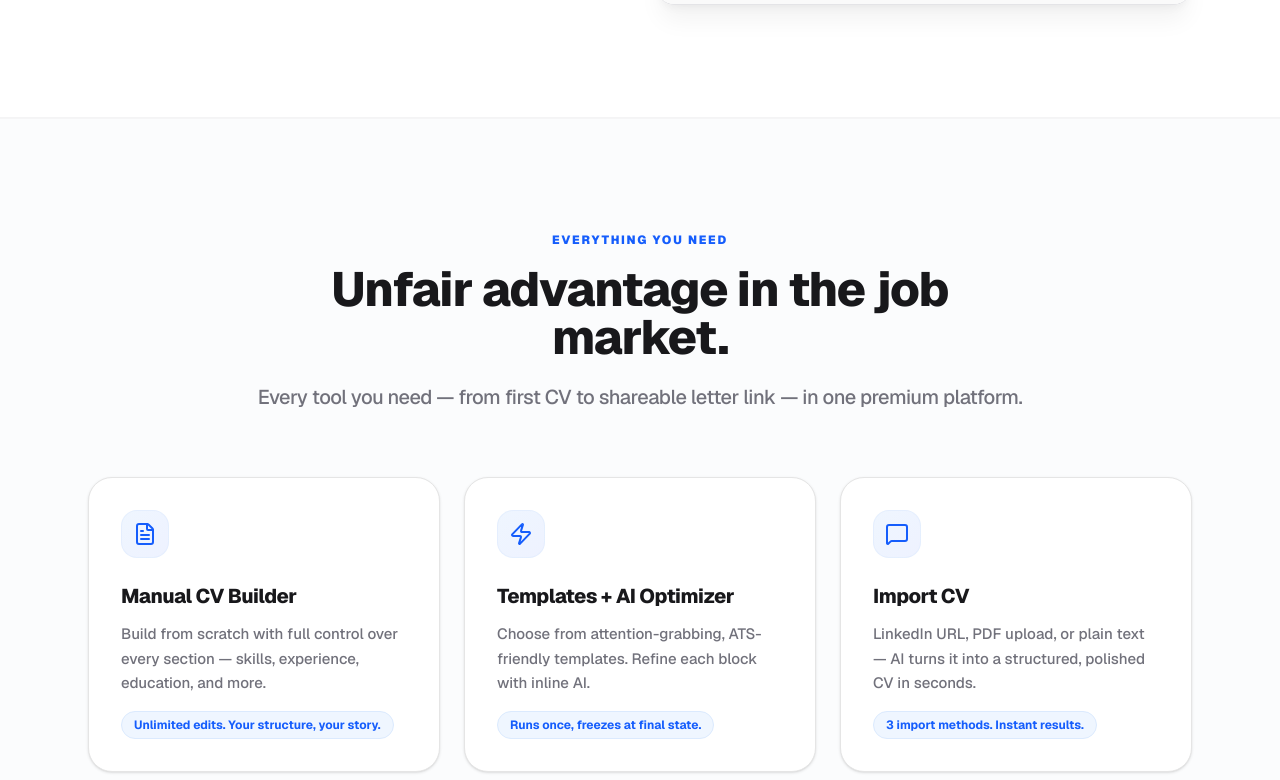
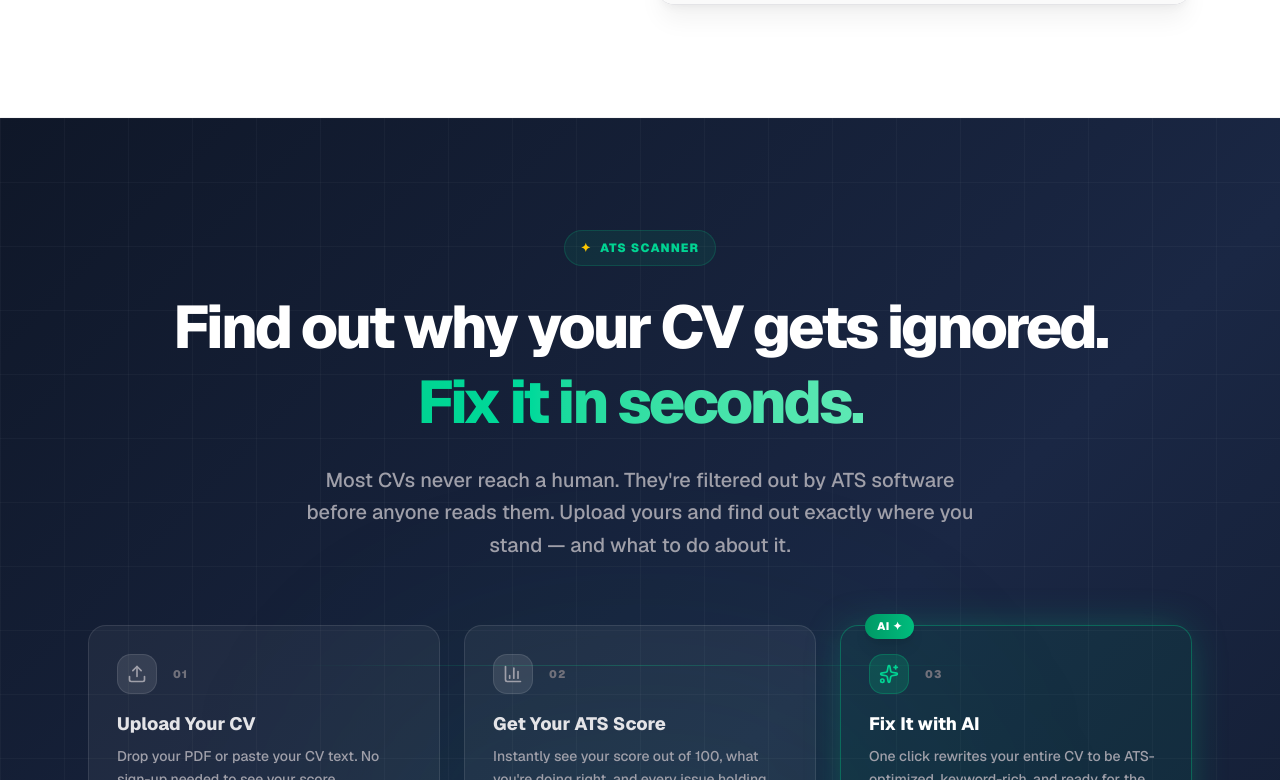
Before and after one commit to Cinarezici/cv, a Next.js app: page / in a window 1280 px wide. Shown: the part 1580-2360 px from the top of the page. Built offline with nearby package versions, Linux system fonts and the light colour scheme.

Commit message:
feat: move ATS Scanner section between demo strip and feature grid

```diff
--- a/src/app/page.tsx
+++ b/src/app/page.tsx
@@ -386,7 +386,10 @@ export default function Home() {
         {/* --- B) Interactive Demo Strip --- */}
         <LandingDemoStrip />
 
-        {/* --- C) Feature Grid — 6 cards --- */}
+        {/* --- C) ATS Scanner Feature Section --- */}
+        <LandingATSScanner />
+
+        {/* --- D) Feature Grid — 6 cards --- */}
         <section className="w-full bg-[#fbfcfd] py-28 border-y border-zinc-100/80">
           <div className="container px-6 mx-auto max-w-6xl">
             <div className="max-w-3xl mb-16 text-center mx-auto">
@@ -414,13 +417,10 @@ export default function Home() {
           </div>
         </section>
 
-        {/* --- D) "Copy Link" Spotlight --- */}
+        {/* --- F) "Copy Link" Spotlight --- */}
         <LandingCopyLinkSpotlight />
 
-        {/* --- E) ATS Scanner Feature Section --- */}
-        <LandingATSScanner />
-
-        {/* --- F) Job Search Flow Preview --- */}
+        {/* --- G) Job Search Flow Preview --- */}
         <JobSearchPreview />
 
         {/* Testimonials */}
```
